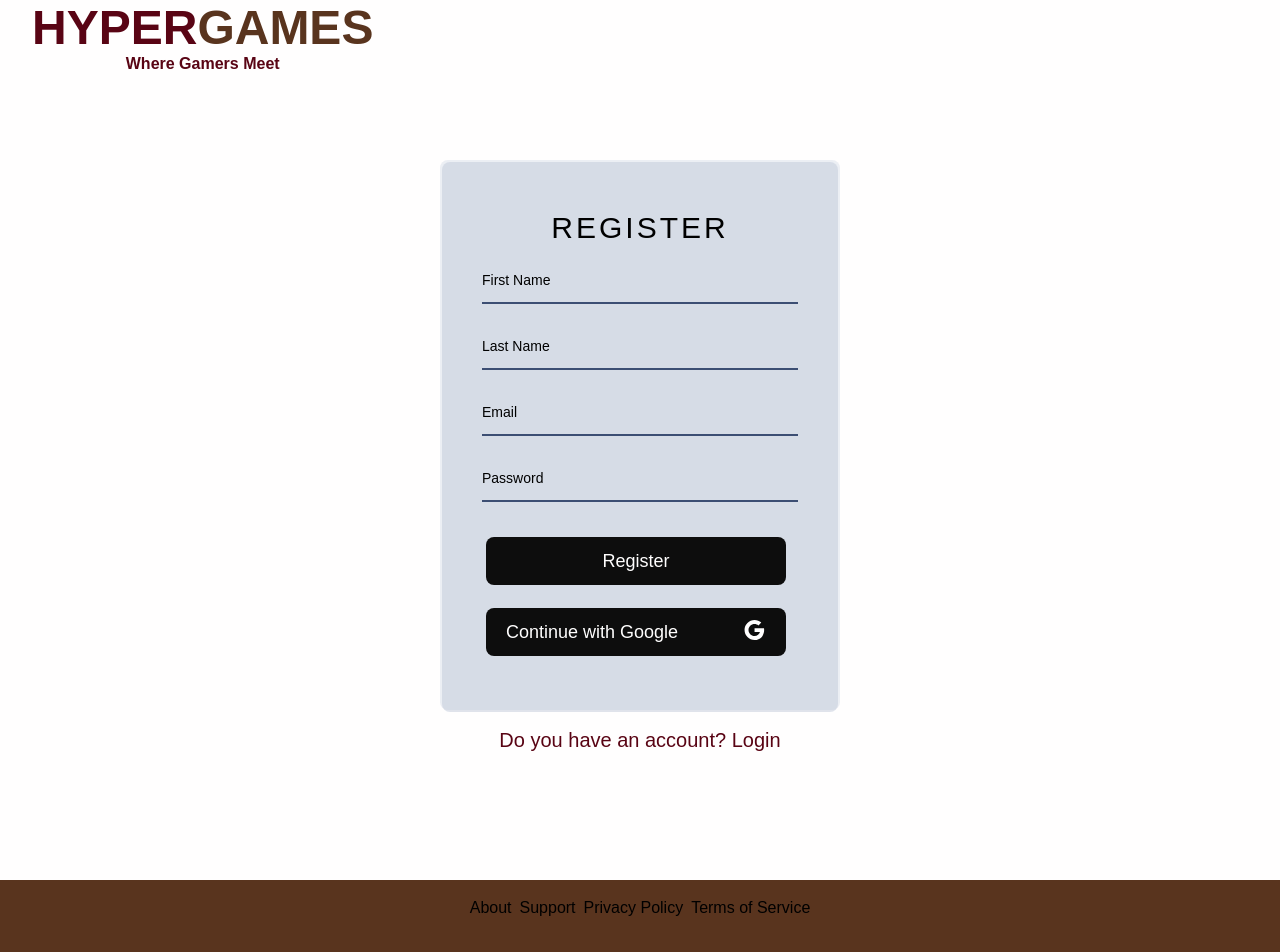
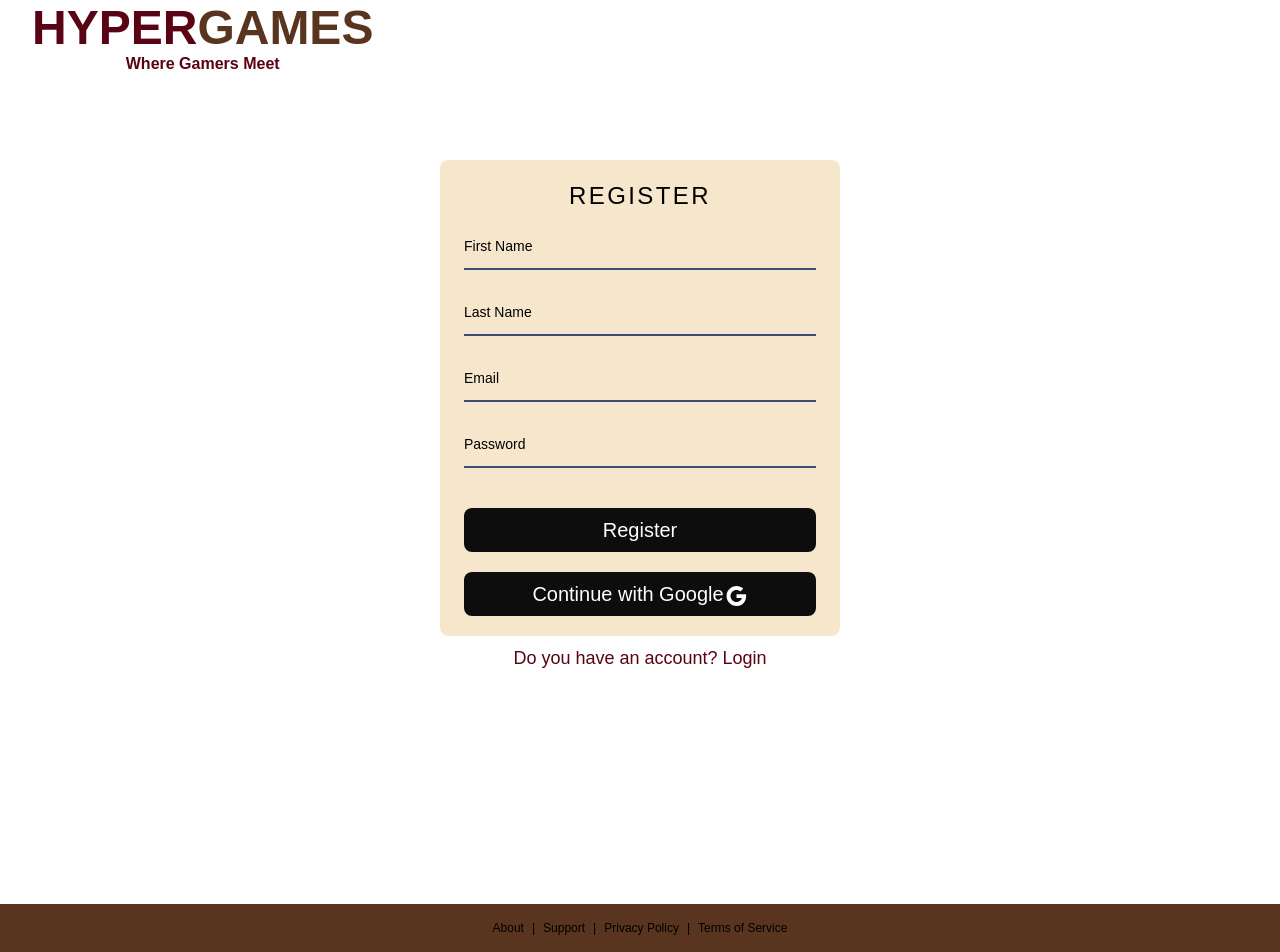
Before and after one commit to zbaharyilmaz/hypergames, a React (Vite) app: page /register in a window 1280 px wide. Shown: the top 952 px of the page. Built offline with nearby package versions, Linux system fonts and the light colour scheme; no server answers; a web font is replaced by a local one.

Commit message:
refactor: improve layout and styling across components; enhance user experience with conditional rendering in ProductCard; update search functionality in Home page

```diff
--- a/src/components/molecules/DesktopMenu.jsx
+++ b/src/components/molecules/DesktopMenu.jsx
@@ -22,8 +22,8 @@ const DesktopMenu = () => {
     <div className="hidden sm:flex items-center gap-2">
          <SwitchButton className="hidden sm:flex" />
       {currentUser ? (
-        <div className="absolute inset-y-0 left-0 items-center mr-2 sm:static sm:inset-auto flex gap-1 ">
-          <h5 className="bg-gray-200 dark:bg-gray-700 text-gray-800 dark:text-gray-200 p-2 rounded-full shadow-sm">
+        <div className="absolute inset-y-0 left-0 items-center mr-2 sm:static sm:inset-auto flex gap-1 mt-4">
+          <h5 className="bg-color-cream dark:bg-color-anthracite text-[0.7rem] text-color-darkred p-2 rounded-full shadow-sm">
             {currentUser?.displayName}
           </h5>
           <Menu>
--- a/src/components/molecules/MobileMenu.jsx
+++ b/src/components/molecules/MobileMenu.jsx
@@ -3,9 +3,6 @@ import { useState, useContext } from "react";
 import { useNavigate } from "react-router-dom";
 import { AuthPage } from "../../context/AuthContext";
 
-function classNames(...classes) {
-  return classes.filter(Boolean).join(" ");
-}
 const MobileMenu = () => {
     const { logout, currentUser } = useContext(AuthPage);
     const [open, setOpen] = useState(false);
--- a/src/components/organisms/Footer.jsx
+++ b/src/components/organisms/Footer.jsx
@@ -2,29 +2,24 @@ const Footer = () => {
   return (
     <footer className="bg-color-brown py-4">
       <div className="container text-center px-2 mx-auto">
-        <div className="flex justify-center gap-2 text-sm sm:text-base">
+        <div className="flex justify-center gap-2 text-xs">
           <a href="#" className="hover:bg-color-darkred flex-wrap transition">
             About
           </a>
+          <span>|</span>
           <a href="#" className="hover:bg-color-darkred flex-wrap transition">
             Support
           </a>
+          <span>|</span>
           <a href="#" className="hover:bg-color-darkred flex-wrap transition">
             Privacy Policy
           </a>
+          <span>|</span>
           <a href="#" className="hover:bg-color-darkred flex-wrap transition">
             Terms of Service
           </a>
         </div>
-        <div className="flex justify-center gap-4 mt-4">
-          <a href="#">
-            <i className="fab fa-twitter text-xl"></i>
-          </a>
-          <a href="#">
-            <i className="fab fa-instagram text-xl"></i>
-          </a>
-        </div>
-        <p className="text-xs sm:text-sm mt-4">
+        <p className="text-[0.7rem] mt-4">
           &copy; {new Date().getFullYear()} HyperGames. All rights reserved.{" "}
         </p>
       </div>
--- a/src/components/organisms/ProductCard.jsx
+++ b/src/components/organisms/ProductCard.jsx
@@ -1,3 +1,6 @@
+import { useContext } from "react";
+import { AuthPage } from "../../context/AuthContext";
+
 const ProductCard = ({
   productName,
   productData,
@@ -7,6 +10,8 @@ const ProductCard = ({
   productID,
   customerStoreProductID,
 }) => {
+  const { currentUser } = useContext(AuthPage);
+
   return (
     <div
       className="card shadow-lg rounded-lg p-2 overflow-hidden min-w-[200px] max-w-[250px] w-full h-[440px] transition-transform duration-300 transform hover:scale-105 cursor-pointer"
@@ -18,18 +23,23 @@ const ProductCard = ({
         alt=""
         className="w-full h-64 object-contain"
       />
-      <div className="p-2 text-gray-300 text-xs sm:text-sm md:text-base">
-        <h3 className=" text-center font-semibold text-white text-xs sm:text-sm md:text-base ">
+      <div className="p-2 text-color-cream text-xs sm:text-sm md:text-base">
+        <h3 className=" text-center font-semibold text-color-cream text-xs sm:text-sm md:text-base ">
           {productName}
         </h3>
-        <p className="text-white p-1 bg-gray-800 rounded-md text-xs sm:text-sm md:text-base lg:text-base text-center mt-1 absolute bottom-0 left-0 right-0">
-          Price:{salePrice}
-        </p>
       </div>
-      <div className="card-over custom-scrollbar p-2">
-        <h2 className="text-color-darkred text-lg"></h2>
-        <p>{productData.productInfo}</p>
-      </div>
+      {currentUser && (
+        <div>
+          <p className="text-color-cream p-1 bg-color-anthracite rounded-md text-xs sm:text-sm md:text-base lg:text-base text-center mt-1 absolute bottom-0 left-0 right-0">
+            Price:{salePrice}
+          </p>
+
+          <div className="card-over custom-scrollbar p-2">
+            <h2 className="text-color-darkred text-lg"></h2>
+            <p>{productData.productInfo}</p>
+          </div>
+        </div>
+      )}
     </div>
   );
 };
--- a/src/index.css
+++ b/src/index.css
@@ -16,16 +16,20 @@
 @layer components {
   .btn {
     @apply focus:outline-none text-color-light bg-color-dark hover:bg-color-blue
-        focus:ring-4 focus:ring-color-blue font-medium rounded-lg text-lg px-5 py-2.5
-        mr-2 mb-2 w-[300px] mt-[15px];
+        focus:ring-4 focus:ring-color-blue font-medium rounded-lg
+        text-base sm:text-lg lg:text-xl
+        px-2 sm:px-5 lg:px-6
+        py-1 sm:py-1 lg:py-2
+        w-full
+        mt-3 sm:mt-[15px] lg:mt-[20px];
   }
 
   .form-container {
-    @apply mt-[10vh] mx-auto overflow-hidden relative rounded-[8px] bg-color-grey/30 dark:bg-color-dark;
-    position: relative;
+    @apply mt-[10vh] mx-auto overflow-hidden relative rounded-[8px] bg-color-light dark:bg-color-dark w-full max-w-[400px] min-h-[450px] h-auto;
   }
+
   .form-container form {
-    @apply absolute inset-[2px] rounded-[8px] bg-color-grey/50 dark:bg-color-light z-[10] flex flex-col py-[50px] px-[40px];
+    @apply relative rounded-[8px] bg-color-cream dark:bg-color-light z-[10] flex flex-col min-h-full flex-grow py-5 px-6 ;
   }
 }
 html,
--- a/src/pages/Home.jsx
+++ b/src/pages/Home.jsx
@@ -1,18 +1,21 @@
-import { useState, useContext } from "react";
+import { useContext } from "react";
 import { ProductPage } from "../context/ProductContext";
 import ProductCard from "../components/organisms/ProductCard";
 const Home = () => {
   const { products, setProducts, loading, search, setSearch } =
     useContext(ProductPage);
 
-  const [input, setInput] = useState("");
-  const handleSubmit = (e) => {
+  const filtered= products.filter((product)=>product.productName.toLowerCase().includes(search))
+  const handleChange = (e) => {
+    setSearch(e.target.value.toLowerCase().trim());
+  }
+  const handleSubmit= (e) => {
     e.preventDefault();
-    setSearch(input);
-  };
+    setSearch("");
+  }
 
   return (
-    <div className="bg-color-light dark:bg-color-dark min-h-screen w-full owerflow-x-hidden p-1">
+    <div className="bg-color-light dark:bg-color-dark min-h-screen w-full overflow-x-hidden p-1">
       <form
         onSubmit={handleSubmit}
         className="flex flex-row w-2/4 justify-center items-center m-auto my-12"
@@ -20,8 +23,9 @@ const Home = () => {
         <input
           type="text"
           placeholder="games"
+          value={search}
           className="w-3/5 p-2 border-b-2 border-gray-400 focus:border-blue-400 dark:border-gray-500 dark:focus:border-color-light bg-transparent outline-none text-black dark:text-color-lightgrey"
-          onChange={(e) => setInput(e.target.value)}
+          onChange={handleChange}
         />
         <button className="m-2 px-4 py-2 text-xs w-15 bg-color-darkred text-white rounded-md hover:bg-color-anthracite">
           Search
@@ -43,8 +47,8 @@ const Home = () => {
               <span className="letter text-color-blue">.</span>
             </div>
           </div>
-        ) : products.length > 0 ? (
-          products.map((product) => (
+        ) : filtered.length > 0 ? (
+          filtered.map((product) => (
             <ProductCard key={product.productID} {...product} />
           ))
         ) : (
@@ -59,6 +63,9 @@ const Home = () => {
               <span className="letter text-color-blue">u</span>
               <span className="letter text-color-blue">n</span>
               <span className="letter text-color-blue">d</span>
+              <span className="letter text-color-blue">.</span>
+              <span className="letter text-color-blue">.</span>
+              <span className="letter text-color-blue">.</span>
             </div>
           </div>
         )}
--- a/src/pages/Login.jsx
+++ b/src/pages/Login.jsx
@@ -14,10 +14,10 @@ const Login = () => {
   };
 
   return (
-    <div className="overflow-hidden flex flex-col flex-1 h-screen justify-items-start items-center bg-color-light dark:bg-color-dark">
-      <div className="form-container w-[400px] h-[550px]">
+    <div className="overflow-hidden flex flex-col flex-1 h-screen justify-items-center items-center bg-color-light dark:bg-color-dark mb-6">
+      <div className="form-container">
         <form onSubmit={handleSubmit}>
-          <h2 className="text-color4-dark text-3xl font-medium text-center tracking-[0.1em] mb-3">
+          <h2 className="text-color4-dark text-2xl font-medium text-center tracking-[0.1em] mb-3">
             LOGIN
           </h2>
 
@@ -59,9 +59,11 @@ const Login = () => {
           </div>
         </form>
       </div>
-      <Link className="m-4 text-color-darkred text-xl" to="/register">
-        New here? Create an account!
+      <div>
+      <Link className="text-color-darkred" to="/register">
+      <p className="text-lg my-2">New here? Create an account!</p>
       </Link>
+      </div>
     </div>
   );
 };
--- a/src/pages/Register.jsx
+++ b/src/pages/Register.jsx
@@ -18,13 +18,11 @@ const Register = () => {
   };
 
   return (
-    <div className="overflow-hidden flex flex-col flex-1 h-screen justify-items-start items-center bg-color-light dark:bg-color-dark">
-      <div className="form-container w-[400px] h-[550px] overflow-hidden sm:overflow-visible">
-        <form
-          className="flex flex-col justify-center items-center h-full overflow-hidden sm:overflow-visible"
-          onSubmit={handleSubmit}
+    <div className="overflow-hidden flex flex-col flex-1 h-screen justify-items-center items-center bg-color-light dark:bg-color-dark mb-6">
+      <div className="form-container">
+        <form onSubmit={handleSubmit}
         >
-          <h2 className="text-color4-dark text-3xl font-[500] text-center tracking-[0.1em] mb-3">
+          <h2 className="text-color4-dark text-2xl font-medium text-center tracking-[0.1em] mb-3">
             REGISTER
           </h2>
           <div className="relative z-0 w-full mb-5 group">
@@ -77,7 +75,7 @@ const Register = () => {
           </button>
           <button
             type="button"
-            className="btn flex justify-between"
+            className="btn"
             onClick={() => googleWith()}
           >
             Continue with Google
@@ -85,9 +83,12 @@ const Register = () => {
           </button>
         </form>
       </div>
-      <Link className="m-4 text-color-darkred text-xl" to="/login">
-        Do you have an account? Login
+      <div>
+          <Link className=" text-color-darkred" to="/login">
+        <p className="text-lg my-2">Do you have an account? Login</p>
       </Link>
+      </div>
+
     </div>
   );
 };
```
